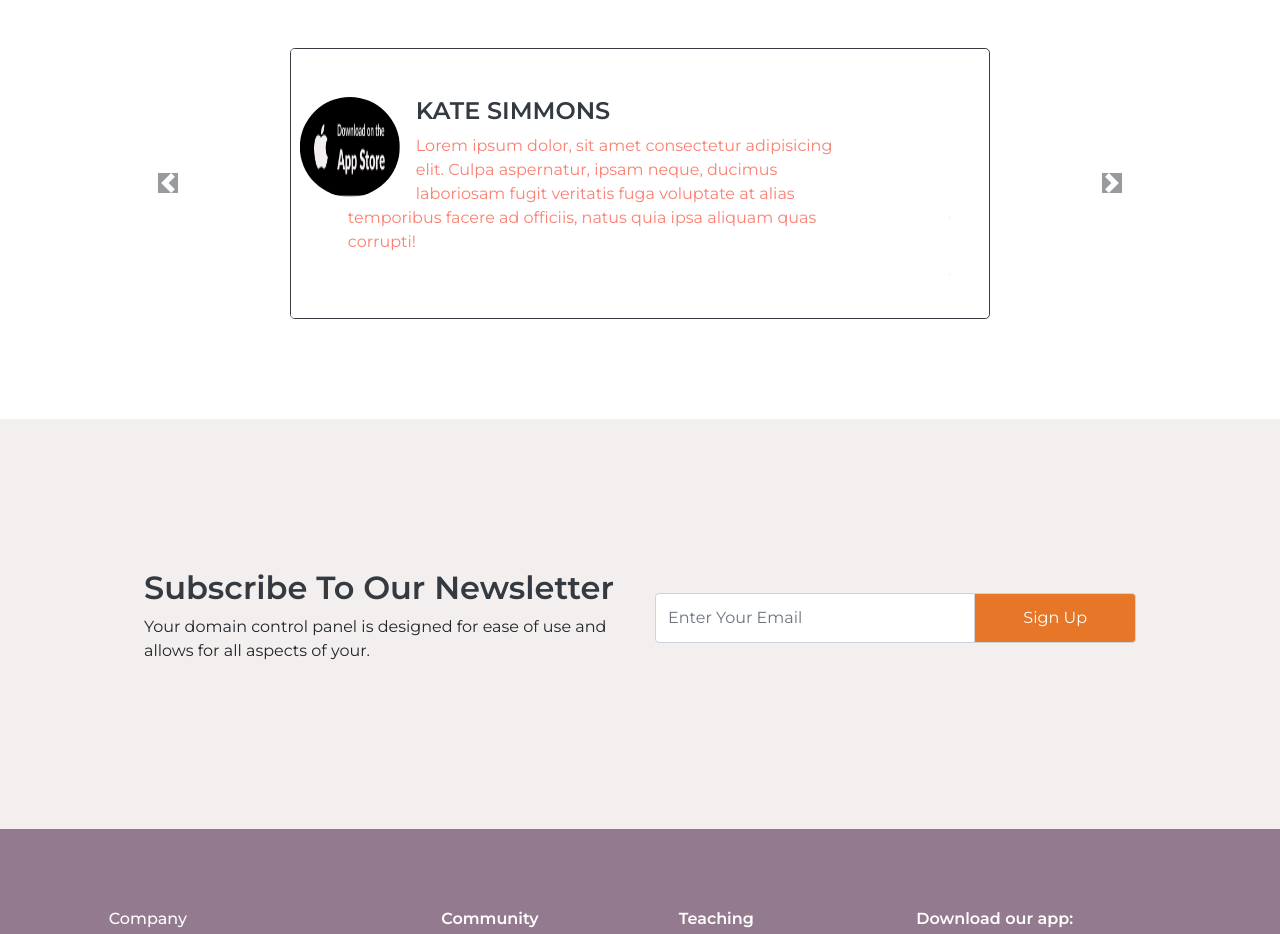
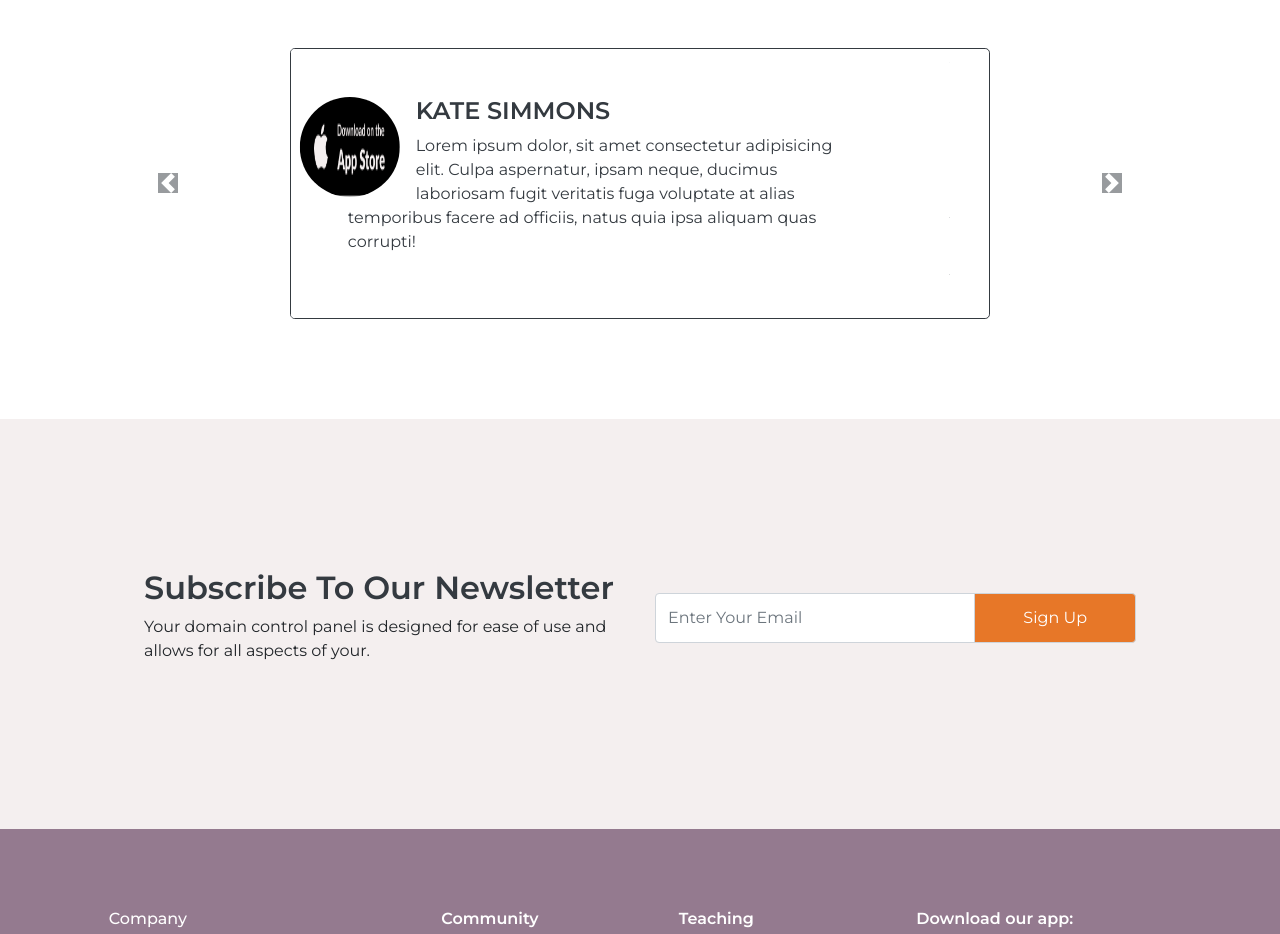
Before and after one commit to oluwoleadetifa/Team-fury-project-envato-educational, a plain HTML site: page index.html in a window 1280 px wide. Shown: the part 2820-3754 px from the top of the page. Drawn offline with nearby package versions, Linux system fonts and the light colour scheme.

Commit message:
landing page

```diff
--- a/index.html
+++ b/index.html
@@ -258,7 +258,7 @@
                 </div>
                 <div class="px-md-5">
                   <h4 class="text-uppercase text-dark font-weight-bold">kate simmons</h4>
-                  <p>Lorem ipsum dolor, sit amet consectetur adipisicing elit. Culpa aspernatur, ipsam neque, ducimus
+                  <p class="text-dark">Lorem ipsum dolor, sit amet consectetur adipisicing elit. Culpa aspernatur, ipsam neque, ducimus
                     laboriosam fugit veritatis fuga voluptate at alias temporibus facere ad officiis, natus quia ipsa
                     aliquam quas corrupti!</p>
                 </div>
```
